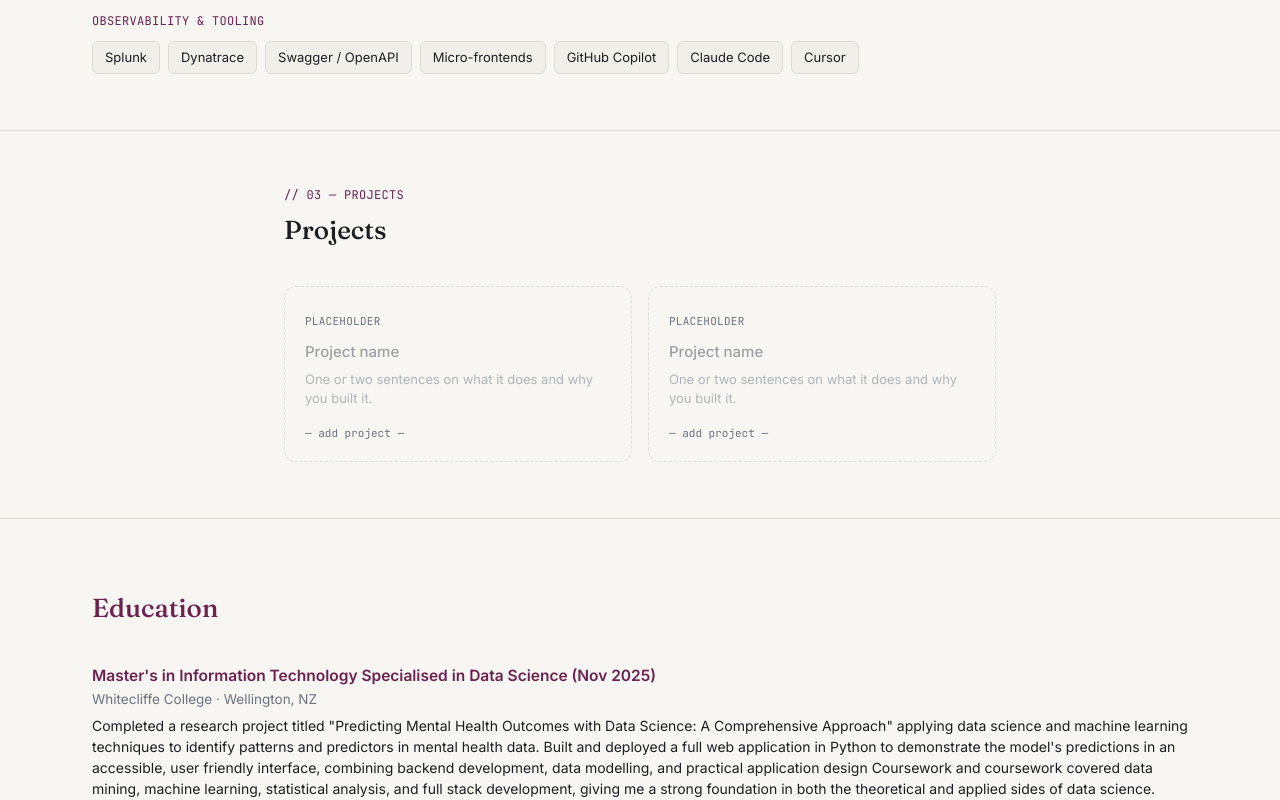
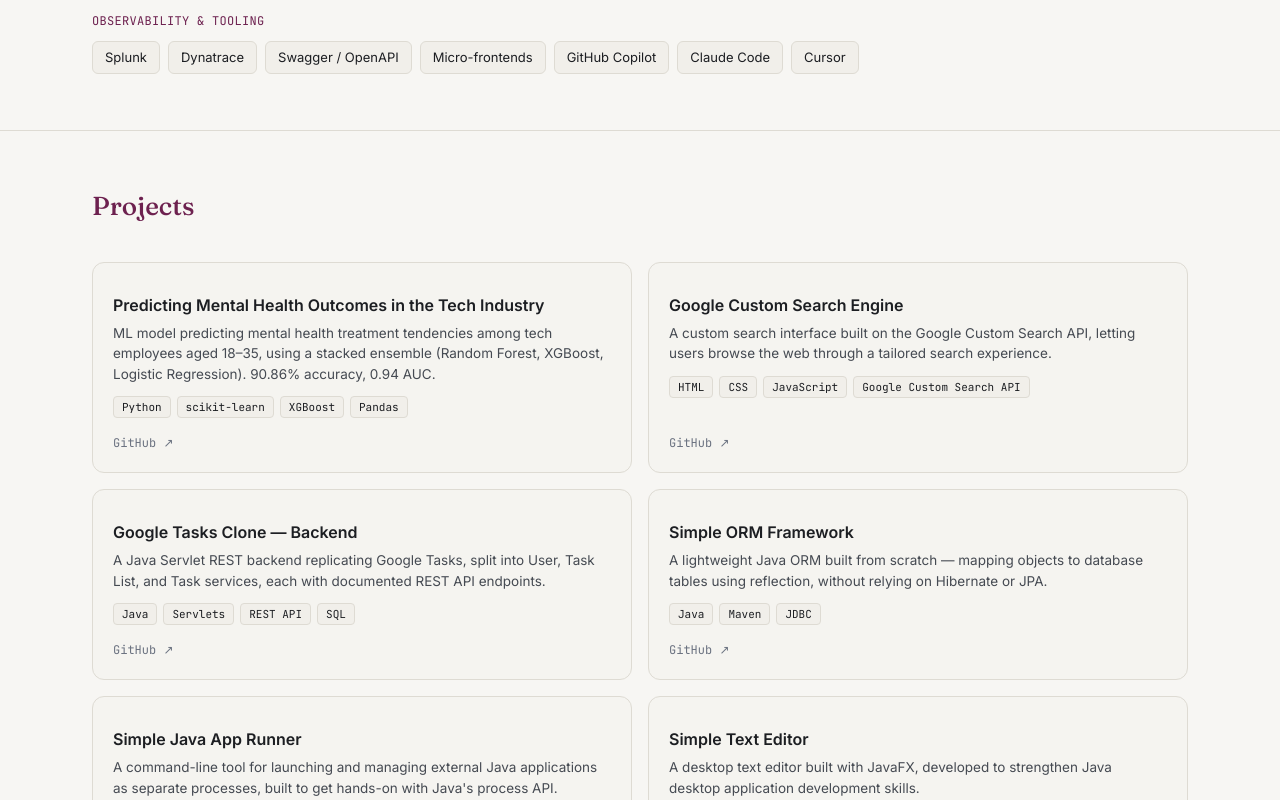
Before and after one commit to thakshila-nuwangi/Portfolio, a React (Vite) app: page / in a window 1280 px wide. Shown: the part 2580-3380 px from the top of the page. Built offline with nearby package versions, Linux system fonts and the light colour scheme.

Commit message:
Adding projects

```diff
--- a/src/components/Projects.jsx
+++ b/src/components/Projects.jsx
@@ -15,17 +15,17 @@ function ProjectCard({ project, index }) {
       className={
         isPlaceholder
           ? 'border border-dashed border-hairline rounded-xl p-5 min-h-[150px] flex flex-col justify-between'
-          : 'border border-hairline rounded-xl p-5 min-h-[150px] flex flex-col justify-between bg-white/40 hover:border-signal transition-colors'
+          : 'border border-hairline rounded-xl p-5 min-h-[150px] flex flex-col justify-between bg-paper-dim/40 hover:border-signal transition-colors'
       }
     >
       <div>
         <span className="font-mono text-[11px] text-slate uppercase tracking-wide">
           {isPlaceholder ? 'Placeholder' : project.status}
         </span>
-        <h4 className={isPlaceholder ? 'text-[15px] font-medium text-[#9CA0A6] mt-2.5 mb-1.5' : 'text-[16px] font-semibold mt-2.5 mb-1.5'}>
+        <h4 className={isPlaceholder ? 'text-[15px] font-medium text-muted mt-2.5 mb-1.5' : 'text-[16px] font-semibold mt-2.5 mb-1.5'}>
           {project.name}
         </h4>
-        <p className={isPlaceholder ? 'text-[13px] text-[#B0B4B9]' : 'text-[13.5px] text-[#454A52]'}>
+        <p className={isPlaceholder ? 'text-[13px] text-faint' : 'text-[13.5px] text-body'}>
           {project.description}
         </p>
         {!isPlaceholder && project.stack?.length > 0 && (
@@ -61,11 +61,10 @@ function ProjectCard({ project, index }) {
 
 export default function Projects() {
   return (
-    <section id="projects" className="py-14 border-t border-hairline">
-      <div className="max-w-3xl mx-auto px-7">
+    <section id="projects" className="min-h-[calc(100vh-3.5rem)] flex flex-col justify-center py-14 border-t border-hairline">
+      <div className="max-w-6xl mx-auto px-7 w-full">
         <Reveal>
-          <div className="font-mono text-xs text-signal tracking-wide mb-2">// 03 — PROJECTS</div>
-          <h2 className="font-serif text-[26px] font-medium mb-9">Projects</h2>
+          <h2 className="font-serif text-[26px] font-medium mb-9 text-signal">Projects</h2>
         </Reveal>
 
         <div className="grid grid-cols-1 sm:grid-cols-2 gap-4">
--- a/src/data/projects.js
+++ b/src/data/projects.js
@@ -1,20 +1,44 @@
-// Add your real projects here as you build them.
-// Each project renders as a card in the Projects section.
 export const projects = [
   {
-    name: 'Project name',
-    description: 'One or two sentences on what it does and why you built it.',
-    stack: ['Java', 'Spring Boot', 'PostgreSQL'],
-    liveUrl: '', // e.g. 'https://your-project.vercel.app'
-    repoUrl: '', // e.g. 'https://github.com/you/project'
-    status: 'IN PROGRESS', // or 'SHIPPED'
+    name: 'Predicting Mental Health Outcomes in the Tech Industry',
+    description: 'ML model predicting mental health treatment tendencies among tech employees aged 18–35, using a stacked ensemble (Random Forest, XGBoost, Logistic Regression). 90.86% accuracy, 0.94 AUC.',
+    stack: ['Python', 'scikit-learn', 'XGBoost', 'Pandas'],
+    liveUrl: '',
+    repoUrl: 'https://github.com/thakshila-nuwangi/Predicting-Mental-Health-Outcomes-in-the-Tech-Industry'
   },
   {
-    name: 'Project name',
-    description: 'One or two sentences on what it does and why you built it.',
-    stack: ['React', 'Node.js'],
+    name: 'Google Custom Search Engine',
+    description: 'A custom search interface built on the Google Custom Search API, letting users browse the web through a tailored search experience.',
+    stack: ['HTML', 'CSS', 'JavaScript', 'Google Custom Search API'],
     liveUrl: '',
-    repoUrl: '',
-    status: 'IN PROGRESS',
+    repoUrl: 'https://github.com/thakshila-nuwangi/Google-Custom-Search-Engine'
+  },
+  {
+    name: 'Google Tasks Clone — Backend',
+    description: 'A Java Servlet REST backend replicating Google Tasks, split into User, Task List, and Task services, each with documented REST API endpoints.',
+    stack: ['Java', 'Servlets', 'REST API', 'SQL'],
+    liveUrl: '',
+    repoUrl: 'https://github.com/ThakshilaNuwangi/google-tasks-clone-backend'
+  },
+  {
+    name: 'Simple ORM Framework',
+    description: 'A lightweight Java ORM built from scratch — mapping objects to database tables using reflection, without relying on Hibernate or JPA.',
+    stack: ['Java', 'Maven', 'JDBC'],
+    liveUrl: '',
+    repoUrl: 'https://github.com/ThakshilaNuwangi/simple-orm-framework'
+  },
+  {
+    name: 'Simple Java App Runner',
+    description: 'A command-line tool for launching and managing external Java applications as separate processes, built to get hands-on with Java\'s process API.',
+    stack: ['Java'],
+    liveUrl: '',
+    repoUrl: 'https://github.com/ThakshilaNuwangi/Simple-java-app-runner'
+  },
+  {
+    name: 'Simple Text Editor',
+    description: 'A desktop text editor built with JavaFX, developed to strengthen Java desktop application development skills.',
+    stack: ['Java', 'JavaFX'],
+    liveUrl: '',
+    repoUrl: 'https://github.com/ThakshilaNuwangi/Simple-Text-Editor'
   },
 ]
```
